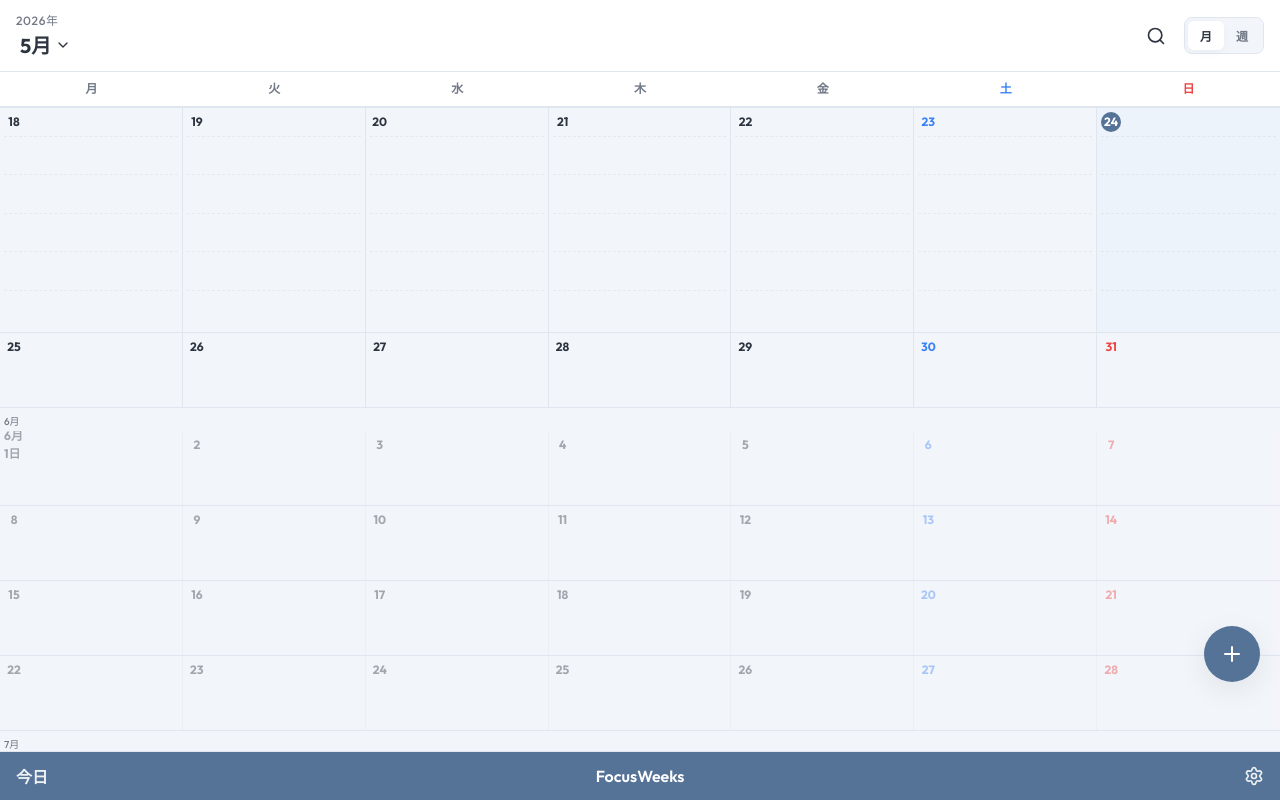
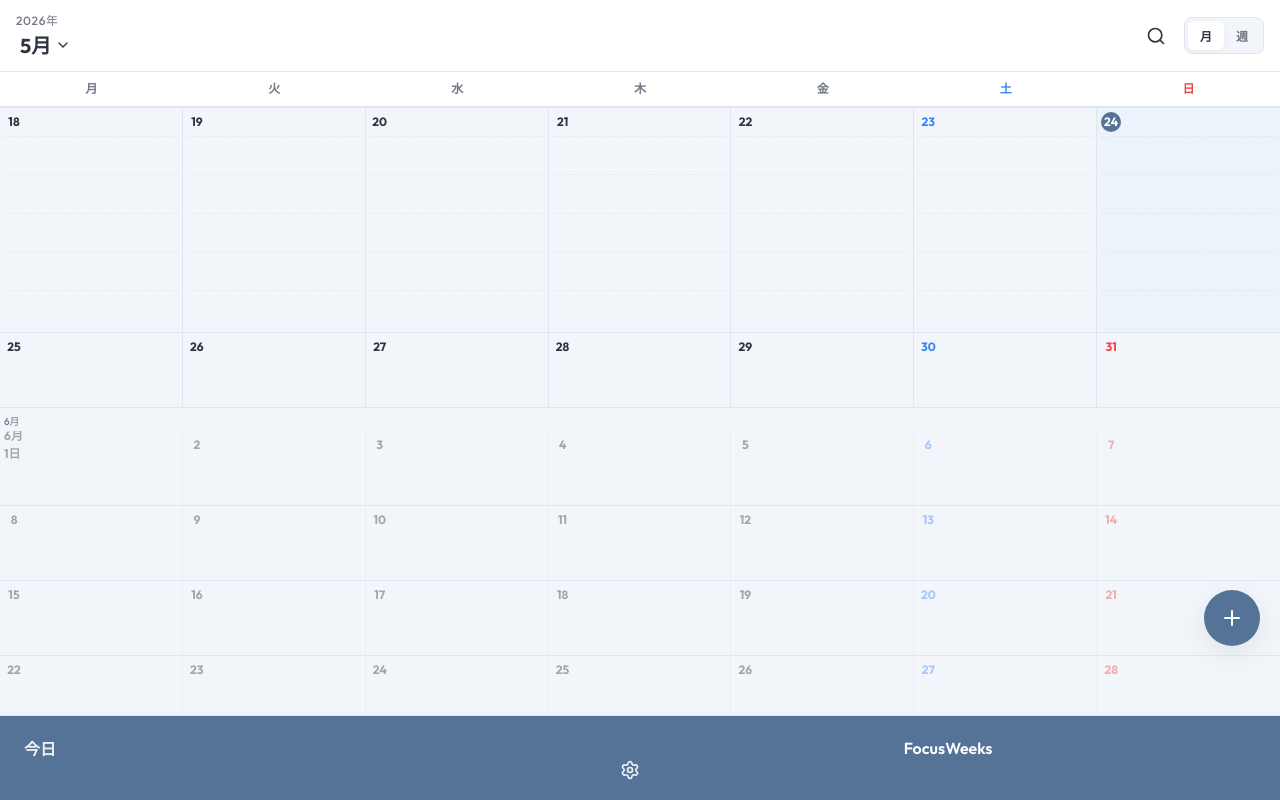
Before and after one commit to itokenlaw-rgb/FocusWeeks, a React (Vite) app: page / in a window 1280 px wide. Built offline with nearby package versions, Linux system fonts and the light colour scheme.

Commit message:
feat: ボトム

```diff
--- a/src/index.css
+++ b/src/index.css
@@ -323,7 +323,18 @@ input:checked + .toggle-slider:before { transform: translateX(24px); }
 .color-dot-btn.green::after { background-color: #557d55; }
 
 /* Navbar Bottom */
-.app-navbar { display: grid; grid-template-columns: 1fr 2fr 1fr; align-items: center; background-color: var(--accent-color); color: var(--bg-card); padding: 12px 16px; z-index: 10; }
+.app-navbar {
+  display: grid;
+  /* 【２】の対応で「今日」が中央に、右側に「設定」が来るため 1fr 1fr の2列に変更します */
+  grid-template-columns: 1fr 1fr;
+  align-items: center;
+  background-color: var(--accent-color);
+  color: var(--bg-card);
+  /* 上下パディングを 20px（またはお好みの広さ）に広げて、ボタンを押しやすくします */
+  padding: 20px 24px;
+  z-index: 10;
+}
+
 .nav-today-btn { font-weight: 600; font-size: var(--text-md); background: none; border: none; color: var(--bg-card); cursor: pointer; text-align: left; opacity: 0.9; transition: var(--transition-fast); }
 .nav-today-btn:hover { opacity: 1; }
 .nav-date-label { font-weight: 600; font-size: var(--text-md); text-align: center; }
```
